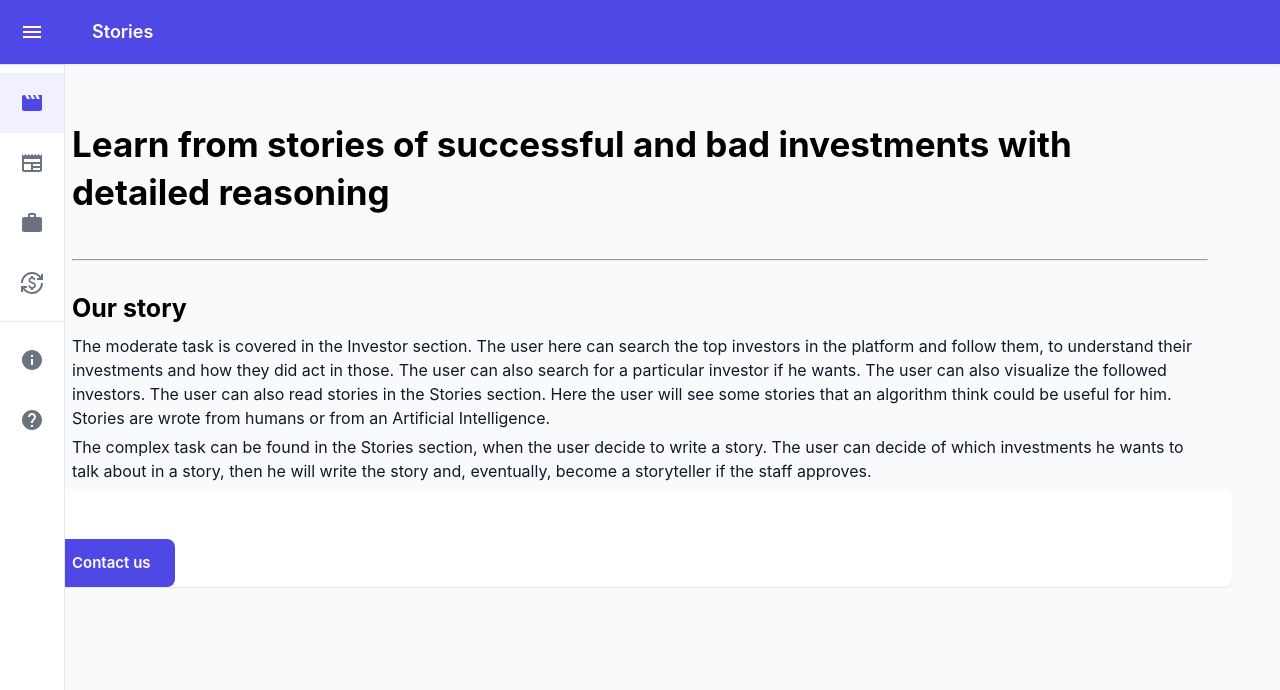
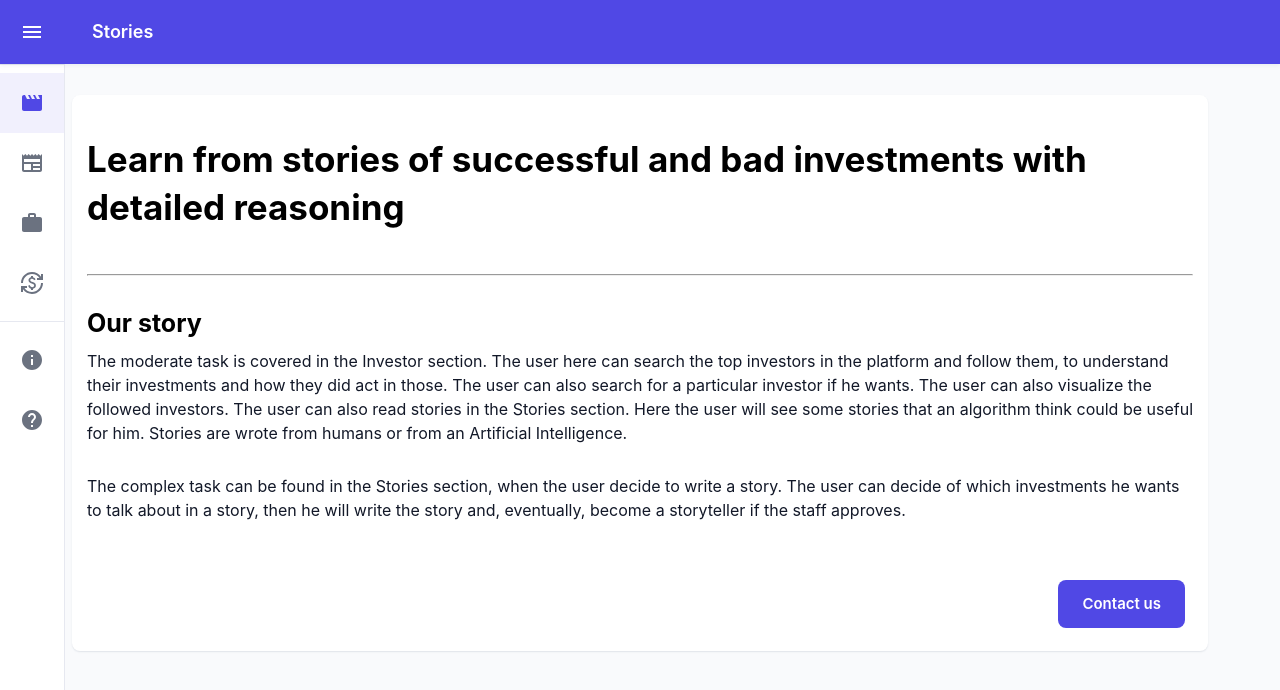
Before and after one commit to CarachinoAlessio/IntelliMents, a React (Create React App) app: page /about in a window 1280 px wide. Shown: the top 690 px of the page. Built offline with nearby package versions, Linux system fonts and the light colour scheme; the HTML template or start-up script is replaced by a standard one.

Commit message:
Box to Card, last modifications

```diff
--- a/src/components/AboutComp.js
+++ b/src/components/AboutComp.js
@@ -1,12 +1,14 @@
 import Row from '@mui/material/Container';
 import Col from '@mui/material/Container';
 
-import {Grid, Card, Button, Typography} from "@mui/material";
+import {
+    Grid, Card, Box, Button, Typography,
+} from "@mui/material";
 
 const styleObj = {
     fontSize: 35,
     color: "#000",
-    paddingTop: "50px",
+    paddingTop: "25px",
     paddingBottom: "30px",
 }
 
@@ -23,18 +25,20 @@ export default function AboutComp(props) {
         <Grid container fluid>
             <Row>
                 <Col>
-                <Typography variant="h3" gutterBottom style={styleObj}>Learn from stories of successful and bad investments with detailed reasoning</Typography>
-                <hr/>
+                    <Card style={{ padding: "15px", marginTop: "25px", marginBottom: "5px"}}>
+                        <Typography variant="h3" gutterBottom style={styleObj}>Learn from stories of successful and bad investments with detailed reasoning</Typography>
+                        <hr/>
 
-                <Typography variant="h5" gutterBottom style={styleObjBold}>Our story</Typography>
-                <Typography variant="body1" gutterBottom>The moderate task is covered in the Investor section. The user here can search the top investors in the platform and follow them, to understand their investments and how they did act in those. The user can also search for a particular investor if he wants. The user can also visualize the followed investors. The user can also read stories in the Stories section. Here the user will see some stories that an algorithm think could be useful for him. Stories are wrote from humans or from an Artificial Intelligence.</Typography>
+                        <Typography variant="h5" gutterBottom style={styleObjBold}>Our story</Typography>
+                        <Typography variant="body1" gutterBottom>The moderate task is covered in the Investor section. The user here can search the top investors in the platform and follow them, to understand their investments and how they did act in those. The user can also search for a particular investor if he wants. The user can also visualize the followed investors. The user can also read stories in the Stories section. Here the user will see some stories that an algorithm think could be useful for him. Stories are wrote from humans or from an Artificial Intelligence.</Typography>
+                        <br/>
 
-                <Typography variant="body1" gutterBottom>The complex task can be found in the Stories section, when the user decide to write a story. The user can decide of which investments he wants to talk about in a story, then he will write the story and, eventually, become a storyteller if the staff approves.</Typography>
+                        <Typography variant="body1" gutterBottom>The complex task can be found in the Stories section, when the user decide to write a story. The user can decide of which investments he wants to talk about in a story, then he will write the story and, eventually, become a storyteller if the staff approves.</Typography>
+                        <Box m={1} display="flex" justifyContent="flex-end" alignItems="flex-end">
+                            <Button style={{marginTop: "50px"}} variant="contained" color="primary" size='large' onClick={()=> window.location.href='/About/Contact'}>Contact us</Button>
+                        </Box>
+                    </Card>
                 </Col>
-
-                <Card m={1} display="flex" justifyContent="flex-end" alignItems="flex-end">
-                    <Button style={{marginTop: "50px"}} variant="contained" color="primary" size='large' onClick={()=> window.location.href='/About/Contact'}>Contact us</Button>
-                </Card>
             </Row>
         </Grid>
     );
--- a/src/components/ContactComp.js
+++ b/src/components/ContactComp.js
@@ -2,7 +2,9 @@ import Row from '@mui/material/Container';
 import Col from '@mui/material/Container';
 import TextField from '@mui/material/TextField';
 
-import {Grid, Card, Button, Box} from "@mui/material";
+import {
+    Grid, Card, Box, Button, Typography,
+} from "@mui/material";
 
 const styleObj = {
     paddingTop: "50px",
@@ -15,7 +17,8 @@ export default function ContactComp(props) {
         <Grid container fluid>
             <Row>
                 <Col>
-                <p style={styleObj}>Mobile phone: +123456789</p>
+                    <Card style={{ padding: "15px", marginTop: "25px", marginBottom: "5px"}}>
+                        <Typography variant="h5" gutterBottom style={styleObj}>Mobile phone: +123456789</Typography>
 
                         <p>Our live chat is now: <b>closed</b></p>
                         <Box display="flex" justifyContent="center" alignItems="center">
@@ -39,11 +42,12 @@ export default function ContactComp(props) {
                         </Box>
                         </form>
                         </Card>
-
+                    </Card>
                 </Col>
             </Row>
         </Grid>
     );
 }
 
+
 export {ContactComp}
--- a/src/components/HelpComp.js
+++ b/src/components/HelpComp.js
@@ -1,14 +1,15 @@
 import Row from '@mui/material/Container';
 import Col from '@mui/material/Container';
 
-import {Grid, Box, Button, Typography} from "@mui/material";
-
+import {
+    Grid, Card, Box, Button, Typography,
+} from "@mui/material";
 
 const styleObj = {
     fontSize: 35,
     color: "#000",
-    paddingTop: "50px",
-    paddingBottom: "20px",
+    paddingTop: "25px",
+    paddingBottom: "30px",
 }
 
 const styleObjBold = {
@@ -24,7 +25,9 @@ export default function HelpComp(props) {
         <Grid container fluid>
             <Row>
                 <Col>
+                    <Card style={{ padding: "15px", marginTop: "25px", marginBottom: "5px"}}>
                         <Typography variant="h3" gutterBottom style={styleObj}>FAQ</Typography>
+                        <hr/>
 
                         <Typography variant="h5" gutterBottom style={styleObjBold}>Question 1</Typography>
                         <Typography variant="body1" gutterBottom><b>Answers:</b> Lizards are a widespread group of squamate reptiles, with over 6,000 species, ranging across all continents except Antarctica with ranging across all continents except Antarctica</Typography>
@@ -34,11 +37,12 @@ export default function HelpComp(props) {
 
                         <Typography variant="h5" gutterBottom style={styleObjBold}>Question 3</Typography>
                         <Typography variant="body1" gutterBottom><b>Answers:</b> Lizards are a widespread group of squamate reptiles, with over 6,000 species, ranging across all continents except Antarctica with ranging across all continents except Antarctica</Typography>
-                </Col>
 
                         <Box m={1} display="flex" justifyContent="flex-end" alignItems="flex-end">
                             <Button style={{marginTop: "50px"}} variant="contained" color="primary" size='large' onClick={()=> window.location.href='/About/Contact'}>Contact us</Button>
                         </Box>
+                    </Card>
+                </Col>
             </Row>
         </Grid>
     );
```
Lines whose indentation alone changed are shown as unchanged.
